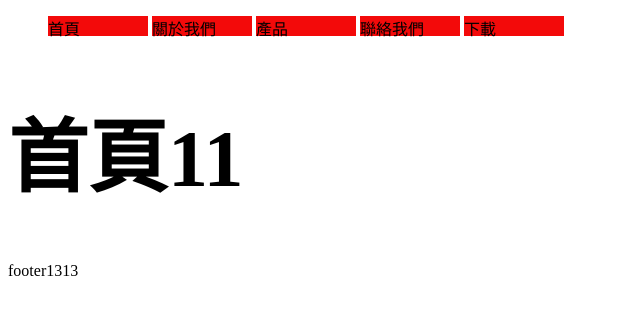
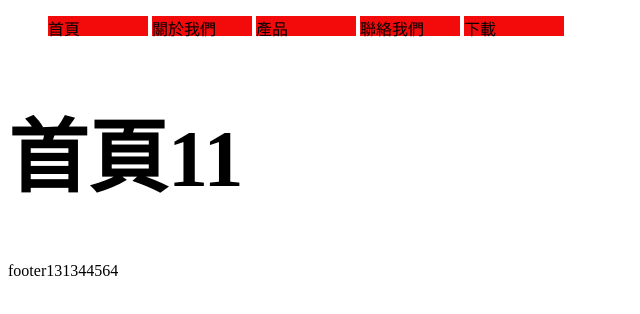
Before and after one commit to louis61619/gulptest, a plain HTML site: page index.html in a window 1280 px wide. Shown: the full height of the page, 0-640 px from the left. Drawn offline with nearby package versions, Linux system fonts and the light colour scheme; files that its build step writes are made by us from their sources.

Commit message:
second commit

```diff
--- a/app/footer.html
+++ b/app/footer.html
@@ -1,5 +1,5 @@
 <footer>
     <div class="logo">
-        footer1313
+        footer131344564
     </div>
 </footer>
```
Also changed, not shown: dest/aboutus.html (+1 -1 lines), dest/index.html (+1 -1 lines).
